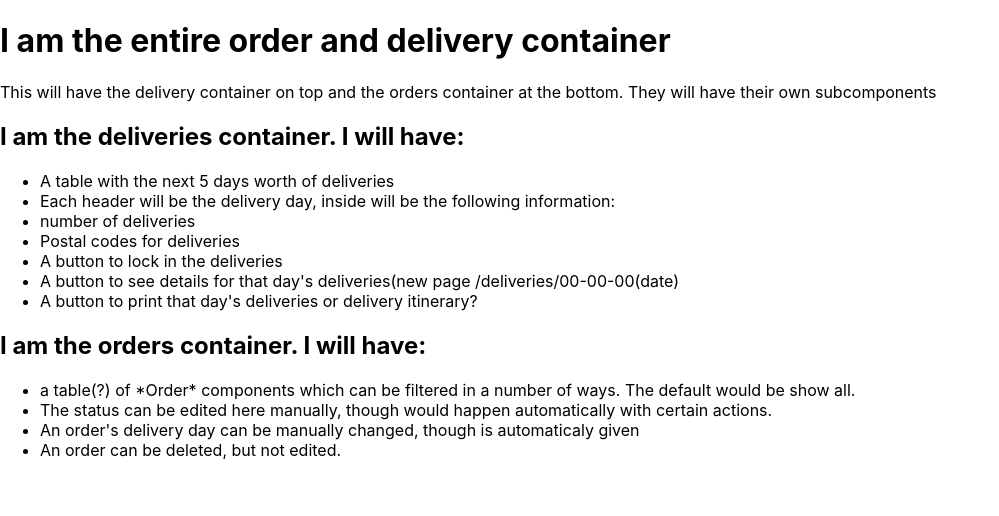
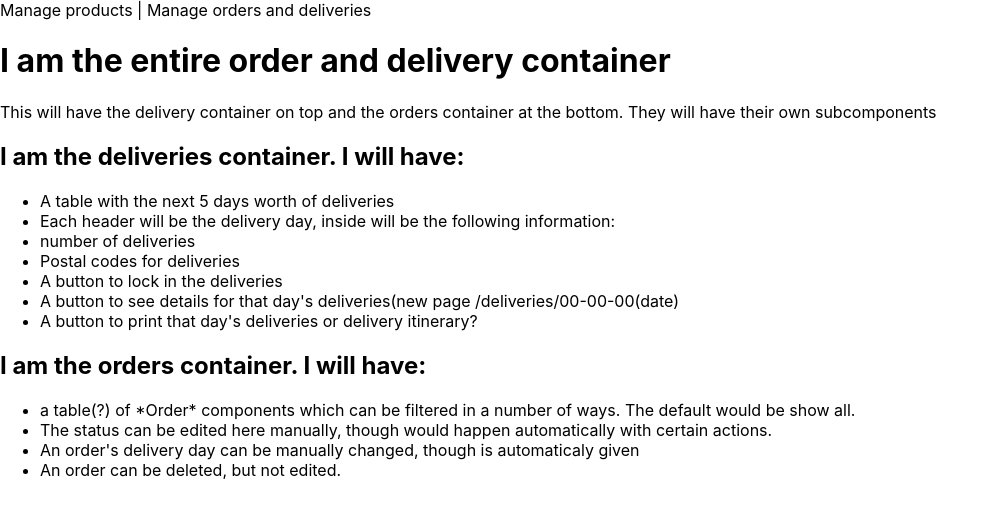
Before and after one commit to Wright0/online_shop_fe, a React (Create React App) app: page /admin/orders-and-deliveries in a window 1280 px wide. Shown: the top 516 px of the page, without its empty margins (0-999 px from the left). Built offline with nearby package versions, Linux system fonts and the light colour scheme; no server answers.

Commit message:
added potential nav bar locations

```diff
--- a/src/admin-side/AdminContainer.js
+++ b/src/admin-side/AdminContainer.js
@@ -7,6 +7,7 @@ import AdminPortal from './AdminPortal.js'
 function AdminContainer({ products }) {
   return (
     <div>
+      <header>Manage products | Manage orders and deliveries</header>
     <Switch>
       <Route exact path="/admin" render={ () =>
         <AdminPortal products={ products } />} />
--- a/src/admin-side/AdminPortal.js
+++ b/src/admin-side/AdminPortal.js
@@ -4,6 +4,7 @@ import { Link } from 'react-router-dom'
 function AdminPortal() {
   return (
     <>
+
     <h1>I am the landing admin portal</h1>
     <p>This section will have something that allows you to edit shop information. Also maybe links to download pdf tutorials? Open video tutorials? Idk.</p>
     <Link to="/admin/products"><p>Go to the manage products page</p></Link>
--- a/src/customer-side/CustomerContainer.js
+++ b/src/customer-side/CustomerContainer.js
@@ -10,6 +10,7 @@ console.log(products.length)
 
   return (
         <div>
+          <header>I am the customer nav</header>
           <Switch>
             <Route exact path="/shop" render={ () =>
               <Categories products={ products } />} />
```
